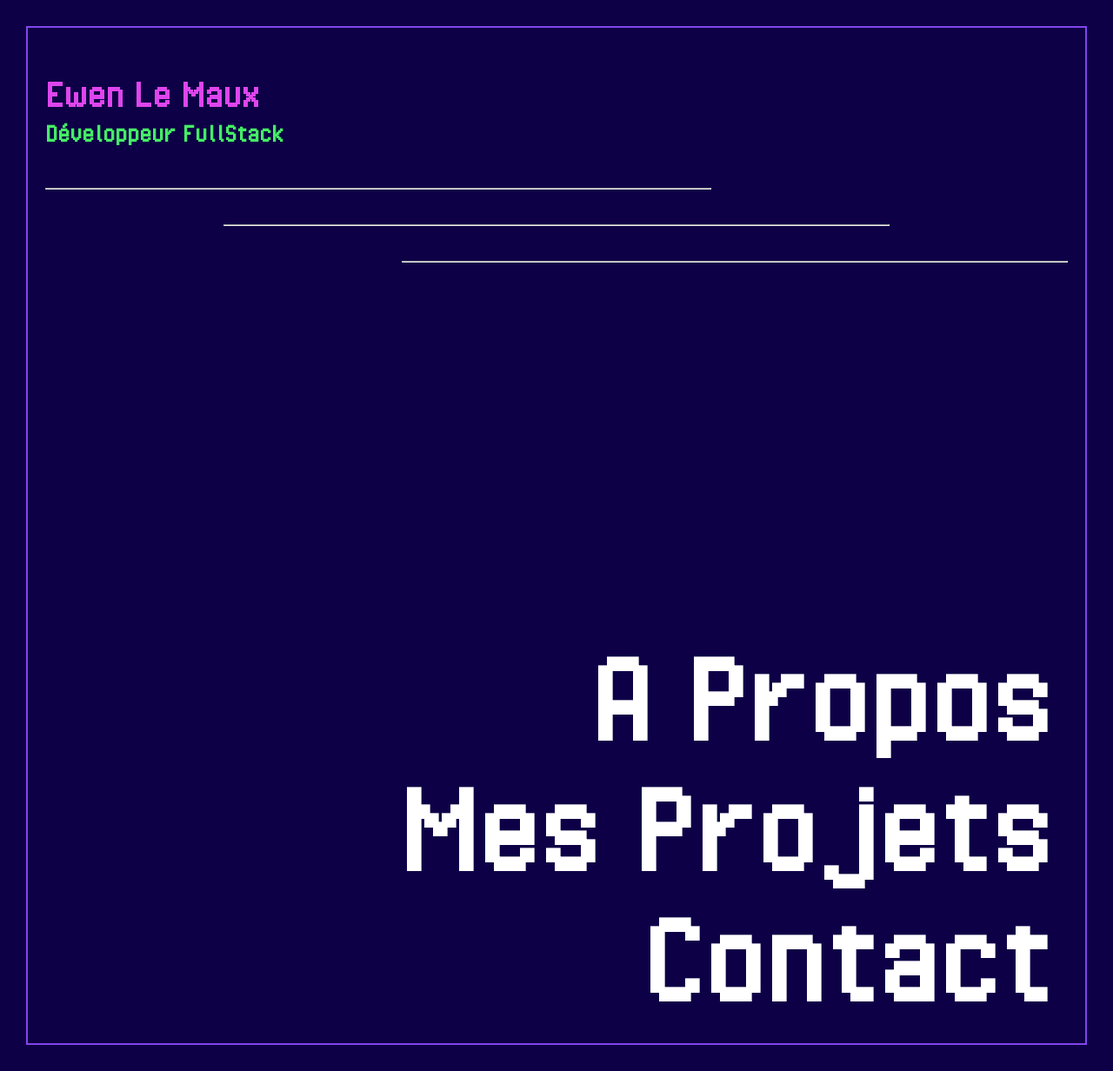
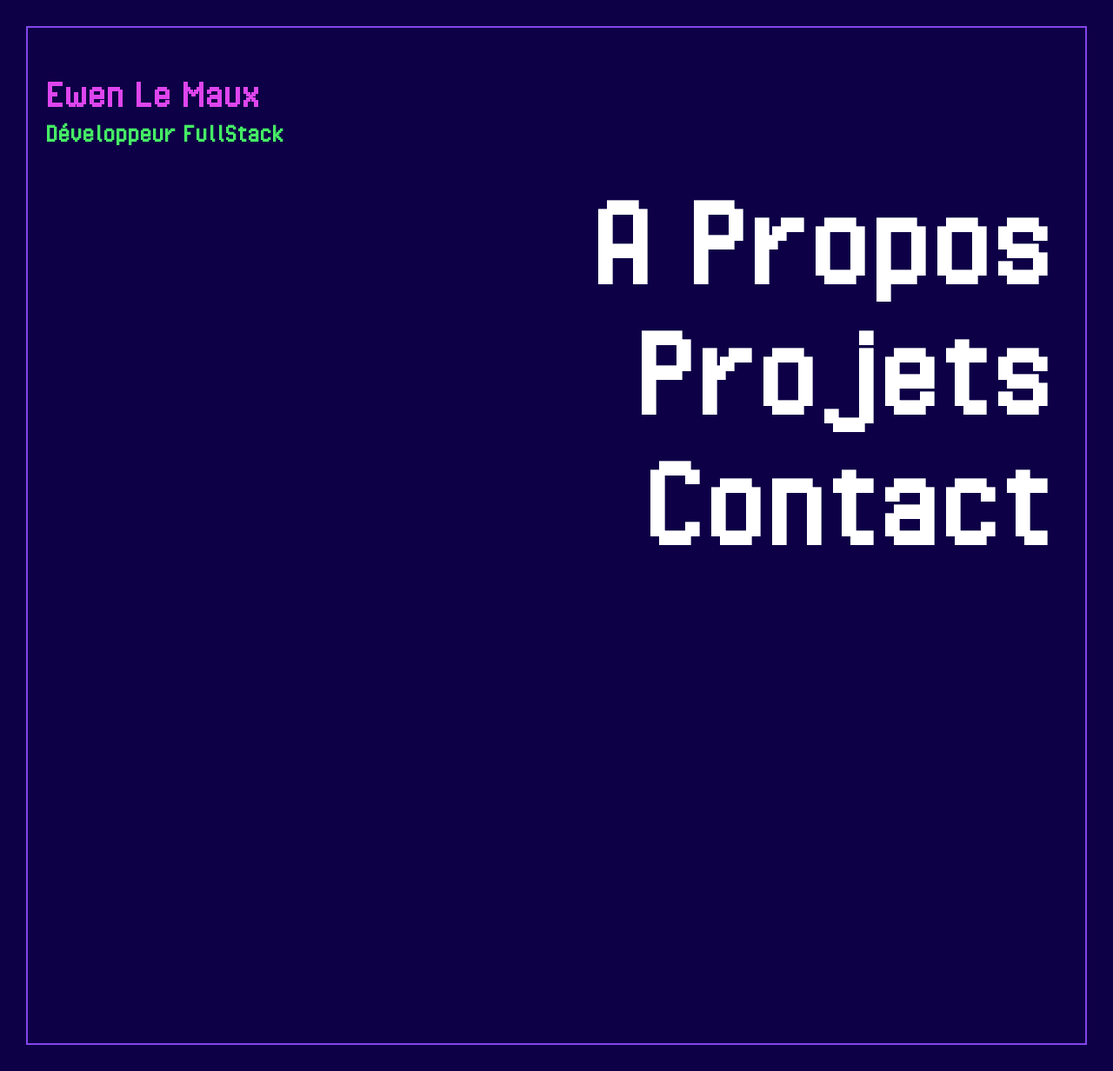
Before and after one commit to EwenLM/Portfolio, a PHP site: page /App/Views/head.php in a window 1280 px wide. Shown: the whole page at 87% size. Run offline with PHP 8.4, Linux system fonts and the light colour scheme.

Commit message:
Modif css menu

```diff
--- a/App/Views/head.php
+++ b/App/Views/head.php
@@ -14,22 +14,22 @@
         <header>
             <h1 id="title">Ewen Le Maux</h1>
             <h2 id="subtitle">Développeur FullStack</h2>
-
-            <div id="hrcontainer">
-                <hr id="hr1" class="hr">
-                <hr id="hr2" class="hr">
-                <hr id="hr3" class="hr">
-            </div>
+    <!--
+                <div id="hrcontainer">
+                    <hr id="hr1" class="hr">
+                    <hr id="hr2" class="hr">
+                    <hr id="hr3" class="hr">
+                </div> -->
             <div id="scrollable-content">
                 <nav id="nav">
                     <ul id="menu-list">
-                        <a class="link1" href="">
-                            <li class="text li-menu">A Propos</li>
+                        <a class="link li-menu triangle" href="">
+                            <li class="text ">A Propos</li>
                         </a>
-                        <a class="link2 li-menu" href="">
-                            <li class="text">Mes Projets</li>
+                        <a class="link li-menu triangle" href="">
+                            <li class="text">Projets</li>
                         </a>
-                        <a class="link1 li-menu" href="">
+                        <a class="link li-menu triangle" href="">
                             <li class="text">Contact</li>
                         </a>
                     </ul>
--- a/Asset/Css/main.css
+++ b/Asset/Css/main.css
@@ -1,3 +1,4 @@
+@charset "UTF-8";
 @font-face {
   font-family: "pixel_operatorregular";
   src: url("../Fonts/pixelOperator/pixeloperator-webfont.woff2") format("woff2"), url("../Fonts/pixelOperator/pixeloperator-webfont.woff") format("woff");
@@ -94,24 +95,48 @@ hr {
 }
 
 #menu-list {
-  margin-top: 400px;
+  margin-top: 1px;
   margin-bottom: 30px;
   display: flex;
   flex-direction: column;
   align-items: end;
 }
 
-.link1 .text:hover {
+#menu-list .link .text:hover {
   color: #45ED65;
 }
 
-.link2 .text:hover {
-  color: #DE45ED;
+.li-menu {
+  width: 100%;
+  display: flex;
+  justify-content: end;
 }
 
 .text {
   color: white;
   font-family: "pixel_operatorregular";
+}
+
+a::before {
+  content: "";
+  position: absolute;
+  left: 0;
+  top: 50%;
+  transform: translateY(-50%);
+  width: 0;
+  height: 0;
+  border-left: 10px solid transparent;
+  border-right: 10px solid transparent;
+  border-top: 10px solid transparent;
+  border-bottom: 10px solid transparent;
+  opacity: 0;
+  transition: all 0.3s ease;
+}
+
+.a::before:hover {
+  border-right-color: #8345ED; /* Couleur du triangle */
+  opacity: 1;
+  transform: translateY(-50%) translateX(-5px);
 }
 
 @media screen and (min-width: 1200px) {
@@ -129,4 +154,27 @@ hr {
   .li-menu {
     height: 150px;
   }
-}
+  a::after {
+    content: "";
+    position: absolute;
+    right: 600px; /* Ajuste la position à droite du lien */
+    top: 50%;
+    transform: translateY(-50%);
+    width: 0;
+    height: 0;
+    border-left: 10px solid transparent;
+    border-right: 10px solid transparent;
+    border-top: 10px solid transparent;
+    border-bottom: 10px solid transparent;
+    transition: all 0.3s ease;
+    opacity: 0;
+  }
+  a:hover::after {
+    border-top-color: #8345ED; /* Change la couleur du triangle */
+    opacity: 1;
+    transform: translateY(-50%) translateX(5px); /* Légère animation de translation */
+  }
+  .li-menu:hover {
+    border-bottom: 1.5mm ridge #8345ED;
+  }
+}/*# sourceMappingURL=main.css.map */
--- a/Asset/Css/main.scss
+++ b/Asset/Css/main.scss
@@ -133,7 +133,7 @@ hr {
 }
 
 #menu-list {
-    margin-top: 10px;
+    margin-top: 1px;
     margin-bottom: 30px;
     display: flex;
     flex-direction: column;
@@ -141,17 +141,42 @@ hr {
 }
 
 
-.link1 .text:hover {
+#menu-list .link .text:hover {
     color: $hoverColor;
 }
-.link2 .text:hover {
-    color: $titleColor;
+
+.li-menu{
+    width: 100%;
+    display: flex;
+    justify-content: end;
+
 }
 
 .text {
     @include Text();
 }
 
+a::before {
+    content: "";
+    position: absolute;
+    left: 0;
+    top: 50%;
+    transform: translateY(-50%);
+    width: 0;
+    height: 0;
+    border-left: 10px solid transparent;
+    border-right: 10px solid transparent;
+    border-top: 10px solid transparent;
+    border-bottom: 10px solid transparent;
+    opacity: 0;
+    transition: all 0.3s ease;
+}
+
+.a::before:hover {
+    border-right-color: $lineColor; /* Couleur du triangle */
+    opacity: 1;
+    transform: translateY(-50%) translateX(-5px);
+}
 
 
 // =================================Mediaqueries=============================================
@@ -176,4 +201,30 @@ hr {
         height: 150px;
     }
 
+    a::after {
+        content: "";
+        position: absolute;
+        right: 600px; /* Ajuste la position à droite du lien */
+        top: 50%;
+        transform: translateY(-50%);
+        width: 0;
+        height: 0;
+        border-left: 10px solid transparent;
+        border-right: 10px solid transparent;
+        border-top: 10px solid transparent;
+        border-bottom: 10px solid transparent;
+        transition: all 0.3s ease;
+        opacity: 0;
+    }
+
+    a:hover::after {
+        border-top-color: $lineColor; /* Change la couleur du triangle */
+        opacity: 1;
+        transform: translateY(-50%) translateX(5px); /* Légère animation de translation */
+    }
+
+    .li-menu:hover {
+        border-bottom: 1.5mm ridge $lineColor;
+    }
+
 }
```
Also changed, not shown: 2 other files.
